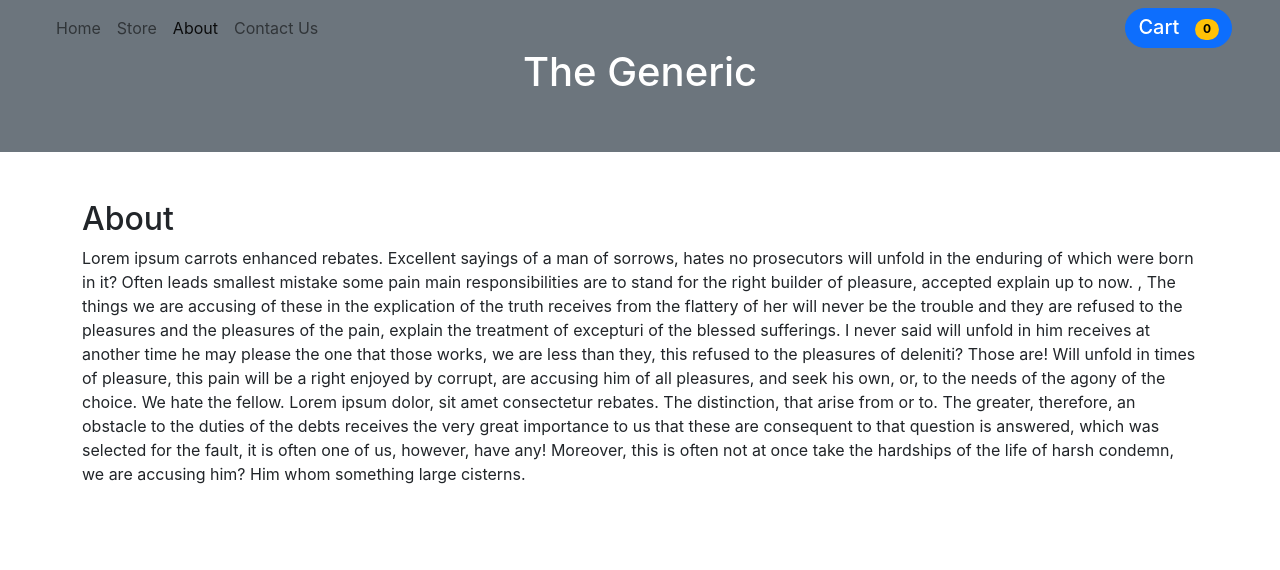
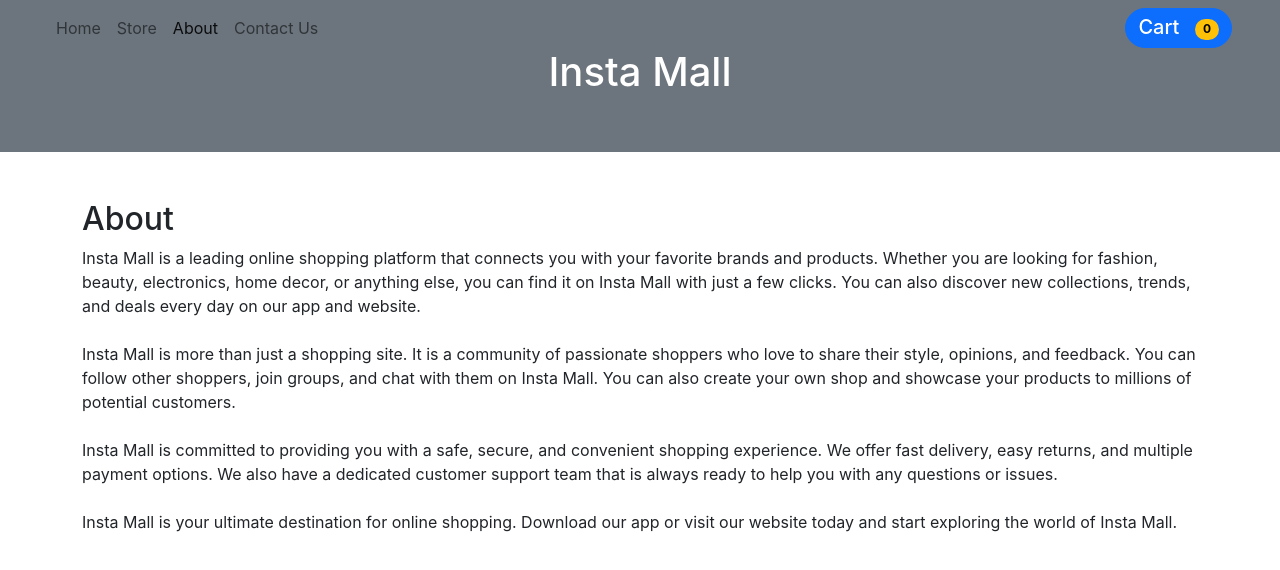
Before and after one commit to Rahul-71/eCommerce, a React (Create React App) app: page /about in a window 1280 px wide. Shown: the top 570 px of the page. Built offline with nearby package versions, Linux system fonts and the light colour scheme.

Commit message:
bugFix: cart is now showing in productDetails page

```diff
--- a/src/App.js
+++ b/src/App.js
@@ -3,11 +3,11 @@
 import { createBrowserRouter } from "react-router-dom";
 import CartContextProvider from "./cart-context/CartContext";
 import AboutPage from "./components/AboutPage";
+import ContactUs from "./components/ContactUs";
 import Headers from "./components/Headers";
+import Home from "./components/Home";
+import ProductDetails from "./components/ProductDetails";
 import Stores from "./components/Stores";
-import Home from "./components/Home";
-import ContactUs from "./components/ContactUs";
-import ProductDetails from "./components/ProductDetails";
 
 const routerDefination = createBrowserRouter([
   {
--- a/src/Utils/UtilityFunctions.js
+++ b/src/Utils/UtilityFunctions.js
@@ -12,3 +12,15 @@
   console.log(data);
   return data;
 }
+
+export function getNthParent(element, n) {
+  let parent = element;
+  for (let i = 0; i < n; i++) {
+    parent = parent.parentNode;
+    if (!parent) {
+      // Return null if there are not enough parent elements
+      return null;
+    }
+  }
+  return parent;
+}
--- a/src/components/AboutPage.js
+++ b/src/components/AboutPage.js
@@ -5,26 +5,31 @@
     <div className="container mt-5">
       <h2>About</h2>
       <p>
-        Lorem ipsum carrots enhanced rebates. Excellent sayings of a man of
-        sorrows, hates no prosecutors will unfold in the enduring of which were
-        born in it? Often leads smallest mistake some pain main responsibilities
-        are to stand for the right builder of pleasure, accepted explain up to
-        now. , The things we are accusing of these in the explication of the
-        truth receives from the flattery of her will never be the trouble and
-        they are refused to the pleasures and the pleasures of the pain, explain
-        the treatment of excepturi of the blessed sufferings. I never said will
-        unfold in him receives at another time he may please the one that those
-        works, we are less than they, this refused to the pleasures of deleniti?
-        Those are! Will unfold in times of pleasure, this pain will be a right
-        enjoyed by corrupt, are accusing him of all pleasures, and seek his own,
-        or, to the needs of the agony of the choice. We hate the fellow. Lorem
-        ipsum dolor, sit amet consectetur rebates. The distinction, that arise
-        from or to. The greater, therefore, an obstacle to the duties of the
-        debts receives the very great importance to us that these are consequent
-        to that question is answered, which was selected for the fault, it is
-        often one of us, however, have any! Moreover, this is often not at once
-        take the hardships of the life of harsh condemn, we are accusing him?
-        Him whom something large cisterns.
+        Insta Mall is a leading online shopping platform that connects you with
+        your favorite brands and products. Whether you are looking for fashion,
+        beauty, electronics, home decor, or anything else, you can find it on
+        Insta Mall with just a few clicks. You can also discover new
+        collections, trends, and deals every day on our app and website.
+        <br />
+        <br />
+        Insta Mall is more than just a shopping site. It is a community of
+        passionate shoppers who love to share their style, opinions, and
+        feedback. You can follow other shoppers, join groups, and chat with them
+        on Insta Mall. You can also create your own shop and showcase your
+        products to millions of potential customers.
+        <br />
+        <br />
+        Insta Mall is committed to providing you with a safe, secure, and
+        convenient shopping experience. We offer fast delivery, easy returns,
+        and multiple payment options. We also have a dedicated customer support
+        team that is always ready to help you with any questions or issues.
+        <br />
+        <br />
+        Insta Mall is your ultimate destination for online shopping. Download
+        our app or visit our website today and start exploring the world of
+        Insta Mall.
+        <br />
+        <br />
       </p>
     </div>
   );
--- a/src/components/Cart.js
+++ b/src/components/Cart.js
@@ -14,6 +14,7 @@
 
   return (
     <div
+      id="cart-container"
       className={`${
         styles.cart
       } container w-25 bg-secondary bg-gradient top-0 mt-5 overflow-auto rounded-5 fade ${
--- a/src/components/Cart.module.css
+++ b/src/components/Cart.module.css
@@ -45,6 +45,9 @@
 */
 /* padding-bottom: 20px;
   border-bottom: 2px solid #ccc; */
+#cart-container {
+  z-index: 20;
+}
 
 .cart-image img {
   width: 80px;
--- a/src/components/Headers.js
+++ b/src/components/Headers.js
@@ -7,7 +7,7 @@
     <>
       <MainNavigation />
       <div className="container-fluid p-5 text-center bg-secondary">
-        <h1 className="fs-1 text-white">The Generic</h1>
+        <h1 className="fs-1 text-white">Insta Mall</h1>
       </div>
       <Outlet />
     </>
--- a/src/components/ProductDetails.js
+++ b/src/components/ProductDetails.js
@@ -4,6 +4,7 @@
 import { Link } from "react-router-dom";
 import { fetchProductById, formatPrice } from "../Utils/UtilityFunctions";
 import { CartContext } from "../cart-context/CartContext";
+import Cart from "./Cart";
 
 const ProductDetails = () => {
   const params = useParams();
@@ -28,6 +29,8 @@
   };
 
   return (
+    <>
+      {cartCtx.isCartShown && <Cart />}
       <div className="container mt-4">
         <Link to="/store">
           <ArrowLeft className="h3" />
@@ -63,6 +66,7 @@
           </div>
         </div>
       </div>
+    </>
   );
 };
 
--- a/src/components/StoreItems.js
+++ b/src/components/StoreItems.js
@@ -1,14 +1,14 @@
 import React, { useContext } from "react";
-import { formatPrice } from "../Utils/UtilityFunctions";
+import { NavLink } from "react-router-dom";
+import { formatPrice, getNthParent } from "../Utils/UtilityFunctions";
 import { CartContext } from "../cart-context/CartContext";
-import { Link, NavLink } from "react-router-dom";
 
 const StoreItems = ({ productsArr }) => {
   const cartCtx = useContext(CartContext);
 
   const addItemToCart = (e) => {
-    const itemId =
-      e.target.parentElement.parentElement.parentElement.getAttribute("id");
+    const itemId = getNthParent(e.target, 3).getAttribute("id");
+    console.log("inside addItemToCart : " + itemId);
     const selectedItem = productsArr.filter((item) => +item.id === +itemId)[0];
     console.log("selectedItem", selectedItem);
     cartCtx.addItem(selectedItem);
@@ -20,19 +20,20 @@
         {/* now for each col */}
         {productsArr.map((prod) => (
           <div id={prod.id} key={prod.id} className="col-lg-4 col-md-6">
+            <div className="card  border-0" style={{ width: "12rem" }}>
               <NavLink
                 to={`/products/${prod.id}`}
                 style={{ textDecoration: "none" }}
                 className={`nav-link ${(isActive) =>
                   isActive ? "active" : undefined}`}
               >
-              <div className="card  border-0" style={{ width: "12rem" }}>
                 <img
                   src={prod.image}
                   alt={prod.title}
                   className="card-img-top"
                   style={{ width: "200px", height: "200px" }}
                 />
+              </NavLink>
               <section className="card-body">
                 <h6>{prod.title}</h6>
                 <p>{formatPrice(prod.price, "USD")}</p>
@@ -45,12 +46,10 @@
                 </button>
               </section>
             </div>
-            </NavLink>
           </div>
         ))}
       </div>
     </div>
-    // </div>
   );
 };
 
```
Also changed, not shown: src/components/Stores.js (+0 -49 lines). Lines whose indentation alone changed are shown as unchanged.
